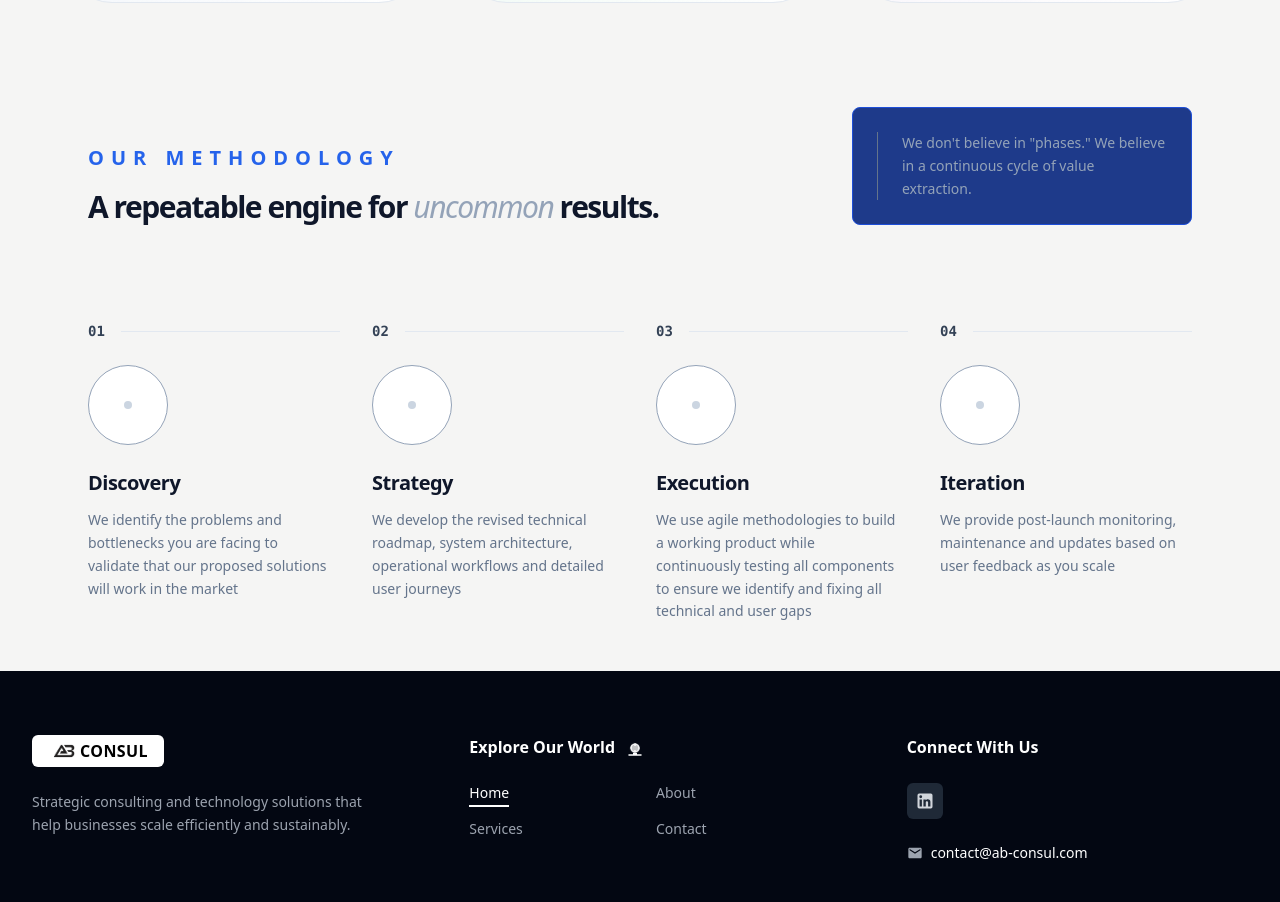
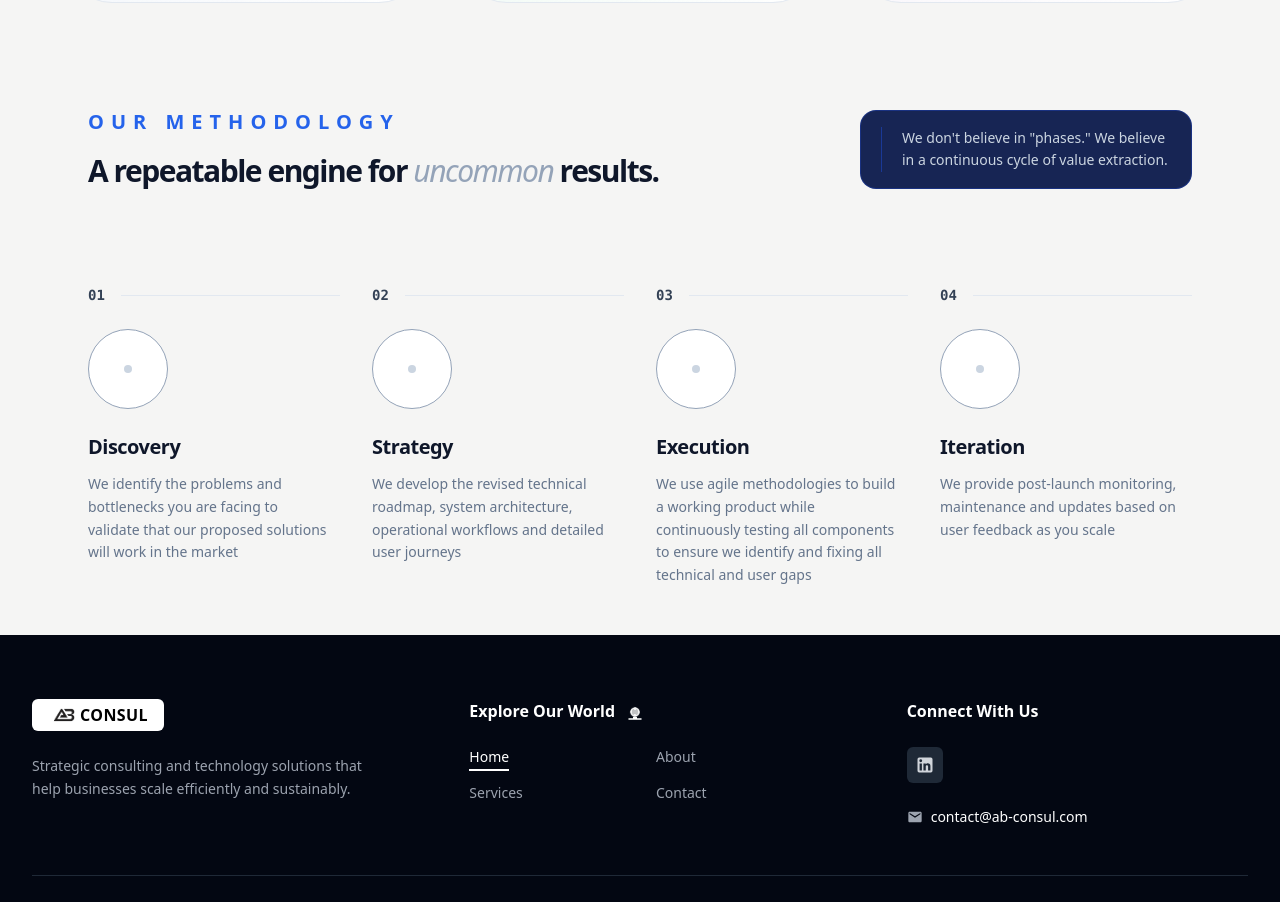
Before and after one commit to l-tting/ab-consul, a Next.js app in the folder my-app/: page / in a window 1280 px wide. Shown: the part 2287-3189 px from the top of the page. Built offline with nearby package versions, Linux system fonts and the light colour scheme.

Commit message:
testing badge margin from nav on md and lg

```diff
--- a/my-app/src/components/Process.jsx
+++ b/my-app/src/components/Process.jsx
@@ -50,8 +50,9 @@ export default function Process() {
             </p>
           </div>
 
-          <div className="bg-blue-900 border border-blue-700 rounded-lg p-6">
-            <p className="text-slate-400 text-sm font-medium max-w-full md:max-w-[290px] leading-relaxed md:border-l md:border-slate-500 md:pl-6">
+          {/* UPDATED: Dark blue bg with rounded border & smaller padding */}
+          <div className="bg-blue-950 border border-blue-800/50 rounded-2xl px-4 py-3 md:px-5 md:py-4">
+            <p className="text-slate-300 text-sm font-medium max-w-full md:max-w-[290px] leading-relaxed md:border-l md:border-blue-700/50 md:pl-5">
               We don't believe in "phases." We believe in a continuous cycle of value extraction.
             </p>
           </div>
```
